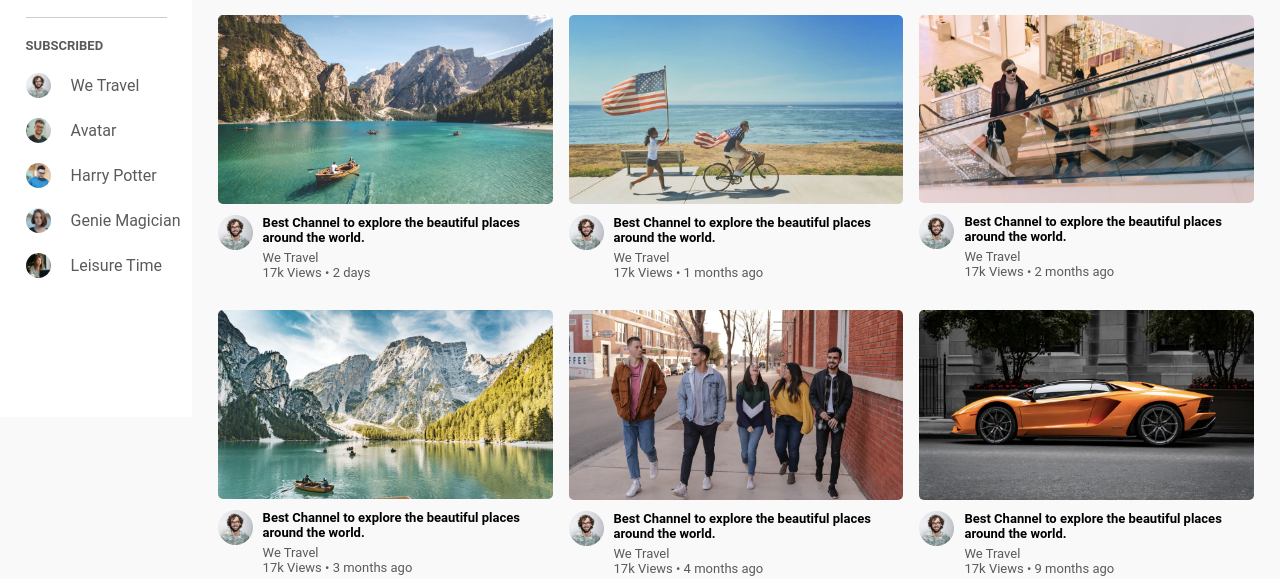
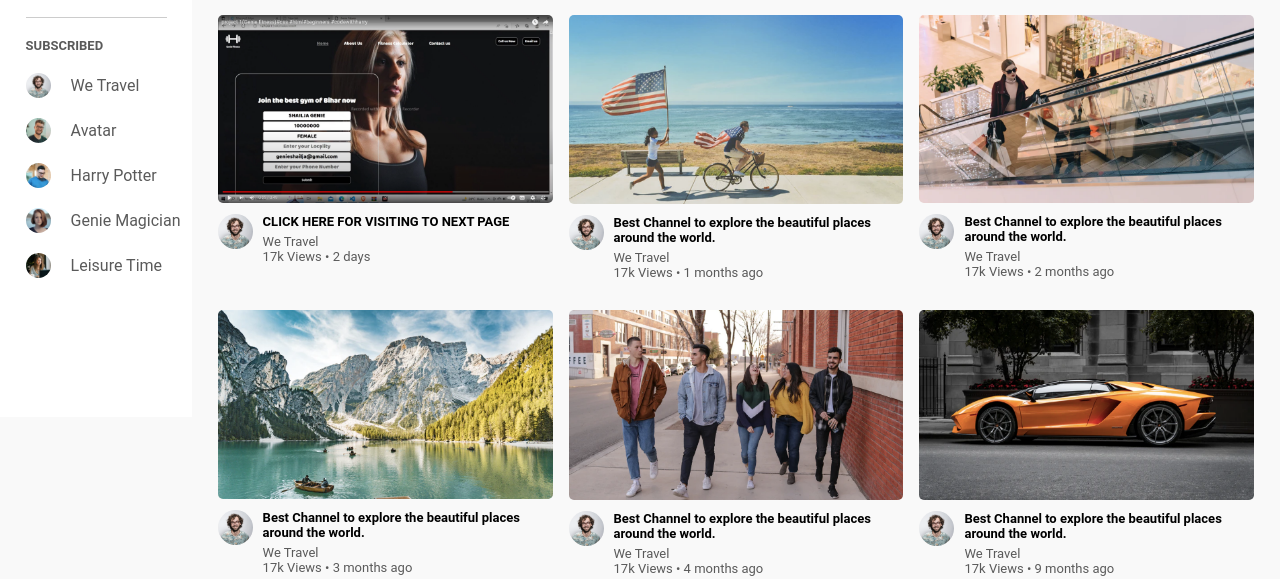
Before and after one commit to Shailja88/genietube, a plain HTML site: page index.html in a window 1280 px wide. Shown: the part 383-962 px from the top of the page. Drawn offline with Linux system fonts and the light colour scheme.

Commit message:
Update index.html

```diff
--- a/index.html
+++ b/index.html
@@ -60,13 +60,13 @@
     </div>
     <div class="list-container">
         <div class="vid-list">
-            <a href="play.html"> <img src="images/thumbnail1.png" class="thumbnail"></a>
+            <a href="play.html"> <img src="images/THUBMNAIL.png" class="thumbnail"></a>
 
 
                 <div class="flex-div">
                <img src="images/Jack.png">
                <div class="vid-info">
-                <a href="play.html">Best Channel to explore the beautiful places around the world.</a>
+                <a href="play.html">CLICK HERE FOR VISITING TO NEXT PAGE </a>
                 <p>We Travel</p>
                 <p>17k Views &bull; 2 days</p>
                </div>
```
